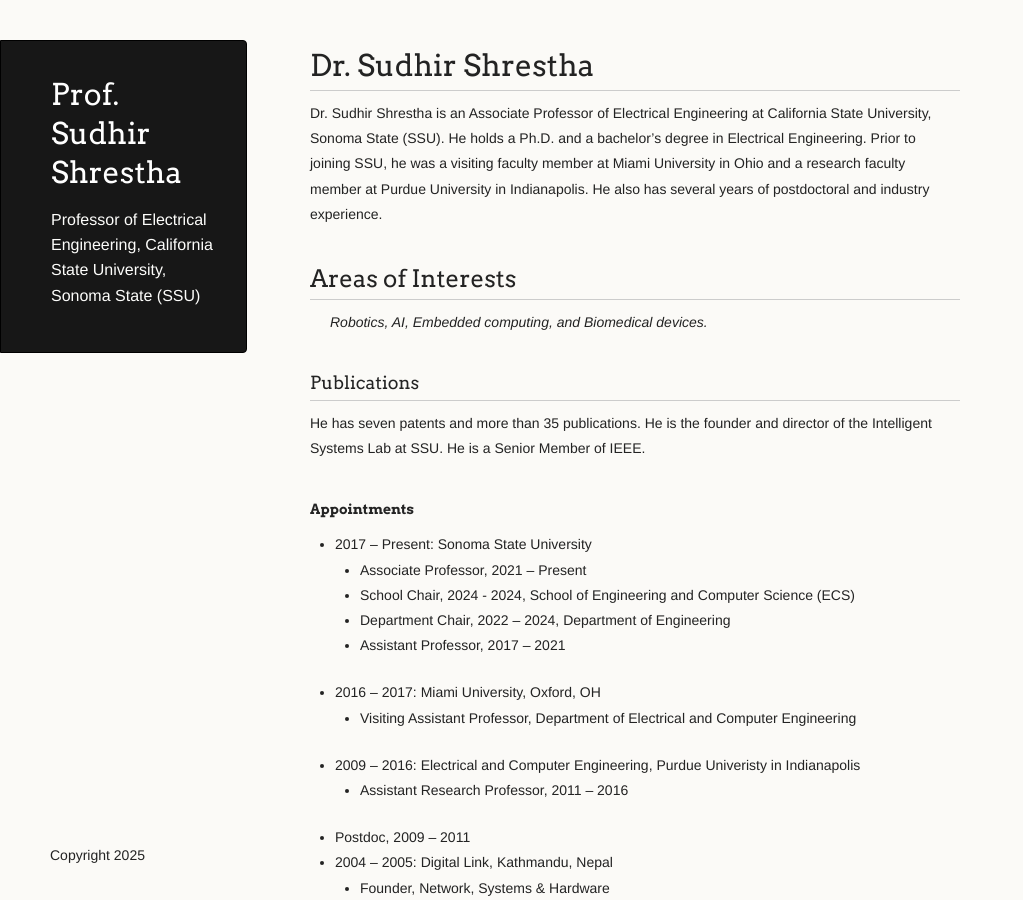
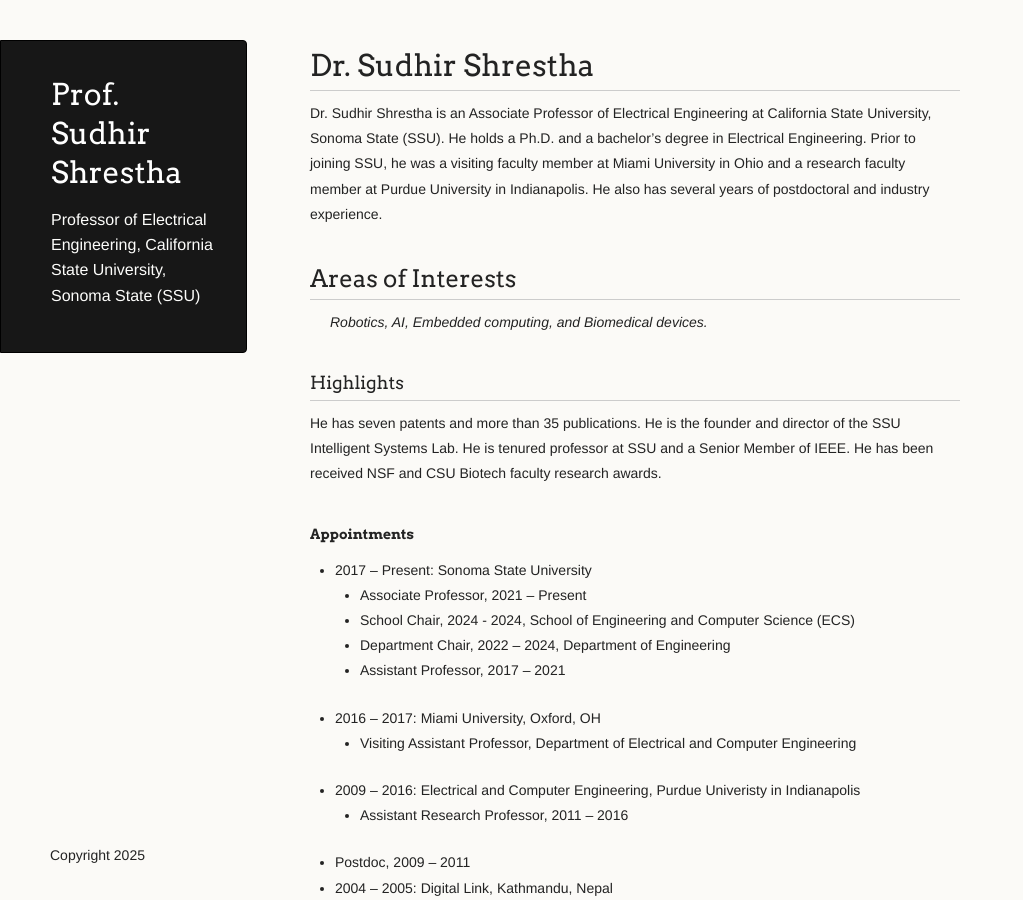
Before and after one commit to profshrestha/profshrestha.github.io, a Jekyll site: the page built from index.md, in a window 1280 px wide and 900 px high. Shown: the whole window, without its empty margins (0-1023 px from the left). Built offline with Jekyll 4.4.1, drawn with Linux system fonts in a browser that asks for light colours.

Commit message:
Update index.md

```diff
--- a/index.md
+++ b/index.md
@@ -21,9 +21,9 @@
 >Embedded computing, and
 >Biomedical devices.
 
-### Publications
+### Highlights
 
-He has seven patents and more than 35 publications. He is the founder and director of the Intelligent Systems Lab at SSU. He is a Senior Member of IEEE.
+He has seven patents and more than 35 publications. He is the founder and director of the SSU Intelligent Systems Lab. He is tenured professor at SSU and a Senior Member of IEEE. He has been received NSF and CSU Biotech faculty research awards.
 
 #### Appointments
 
```
